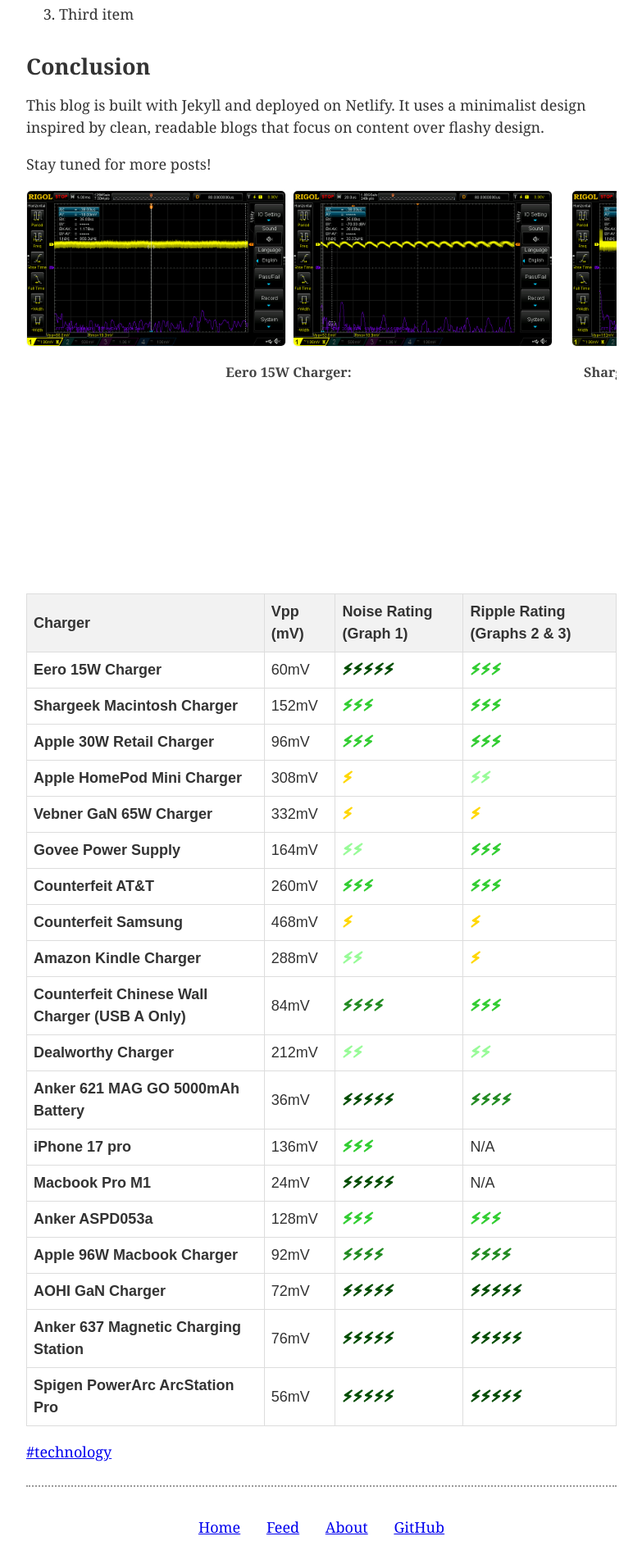
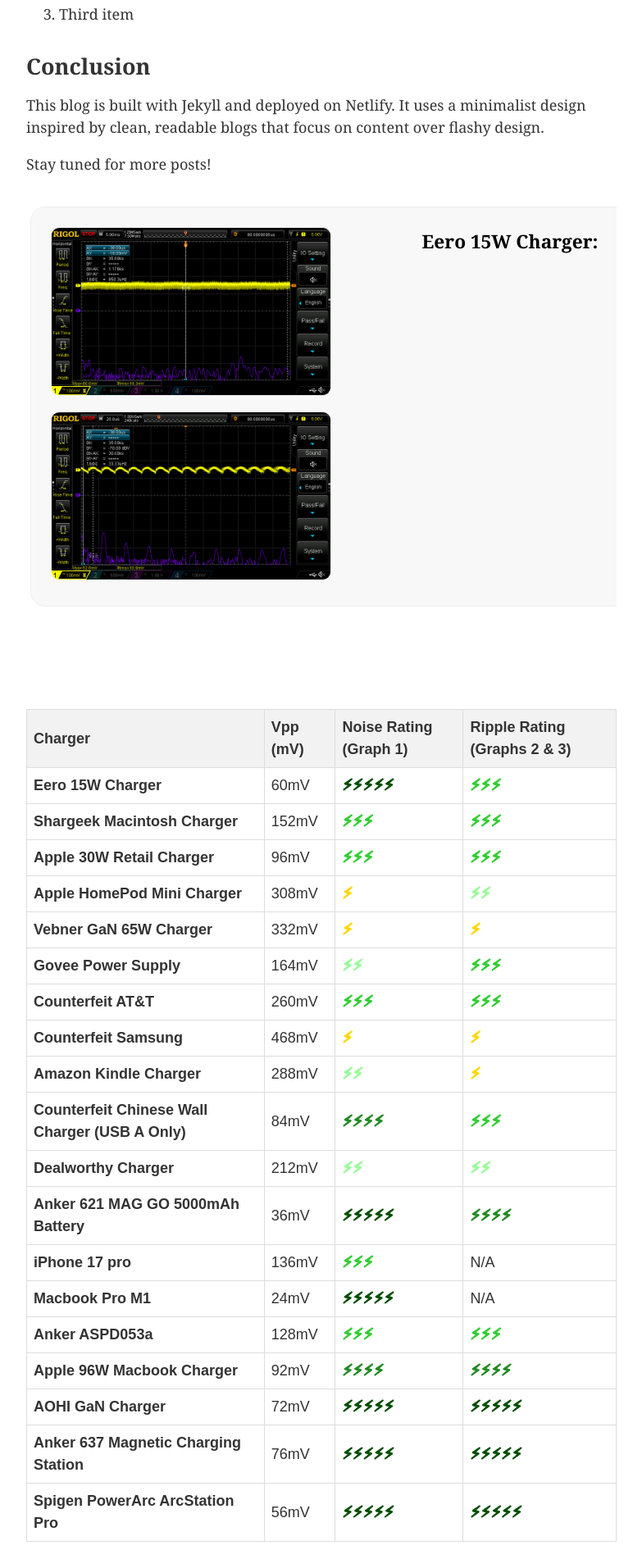
Before and after one commit to 0sps/sullivan.mx, a Jekyll site: the page built from _posts/2026-01-19-a-dozen-chargers-in-the-lab.md, in a window 1280 px wide. Shown: the part 1138-3040 px from the top of the page at 82% size, without its empty margins (248-1031 px from the left). Built offline with Jekyll 4.4.1, drawn with Linux system fonts in a browser that asks for light colours; some of the changed lines change nothing that is shown.

Commit message:
Update 2026-01-19-a-dozen-chargers-in-the-lab.md

```diff
--- a/_posts/2026-01-19-a-dozen-chargers-in-the-lab.md
+++ b/_posts/2026-01-19-a-dozen-chargers-in-the-lab.md
@@ -129,9 +129,10 @@
     display: flex;
     align-items: flex-start;
     overflow-x: auto;
-    gap: 25px;
-    padding-bottom: 20px;
+    gap: 30px;
+    padding: 20px 5px;
     -webkit-overflow-scrolling: touch;
+    height: 575px;
   }
   .device-scroller::-webkit-scrollbar {
     height: 8px;
@@ -141,29 +142,48 @@
     border-radius: 10px;
   }
   .device-card {
-    flex: 0 0 640px;
+    flex: 0 0 800px;
     margin: 0;
     display: flex;
-    flex-direction: column;
+    flex-direction: row;
+    background: #f8f8f8;
+    border-radius: 18px;
+    padding: 24px;
+    border: 1px solid #eee;
+    box-sizing: border-box;
   }
   .device-images {
     display: flex;
-    gap: 10px;
-    margin-bottom: 12px;
+    flex-direction: column;
+    gap: 12px;
+    flex: 0 0 340px;
   }
   .device-images a {
-    flex: 1;
+    display: block;
+    width: 100%;
   }
   .device-images img {
     width: 100%;
     height: auto;
-    border-radius: 6px;
+    max-height: 240px;
+    object-fit: cover;
+    border-radius: 10px;
     border: 1px solid #eee;
+    background: #fff;
   }
   .device-card figcaption {
-    font-size: 0.9em;
-    line-height: 1.5;
-    color: #444;
+    flex: 1;
+    padding-left: 30px;
+    font-size: 1.05em;
+    line-height: 1.6;
+    color: #333;
+    overflow-y: auto;
+  }
+  .device-card figcaption strong {
+    display: block;
+    font-size: 1.2em;
+    margin-bottom: 8px;
+    color: #000;
   }
 </style>
 
```
